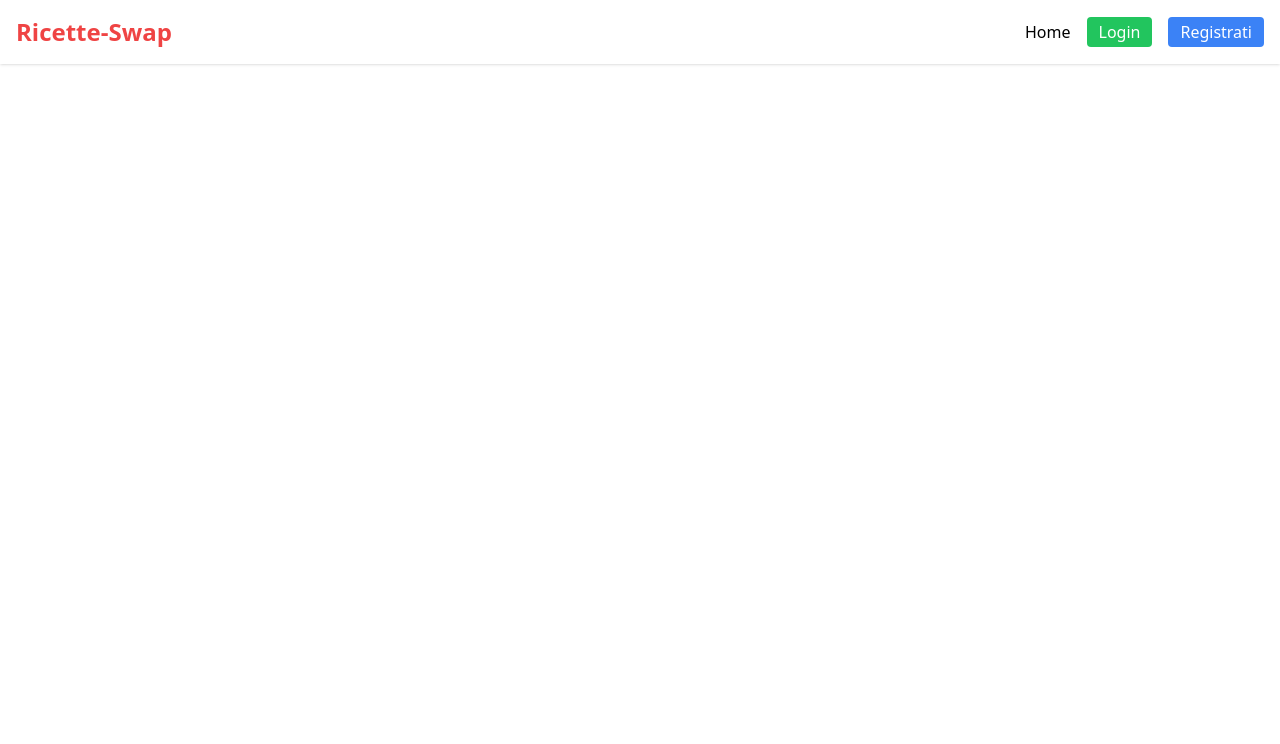
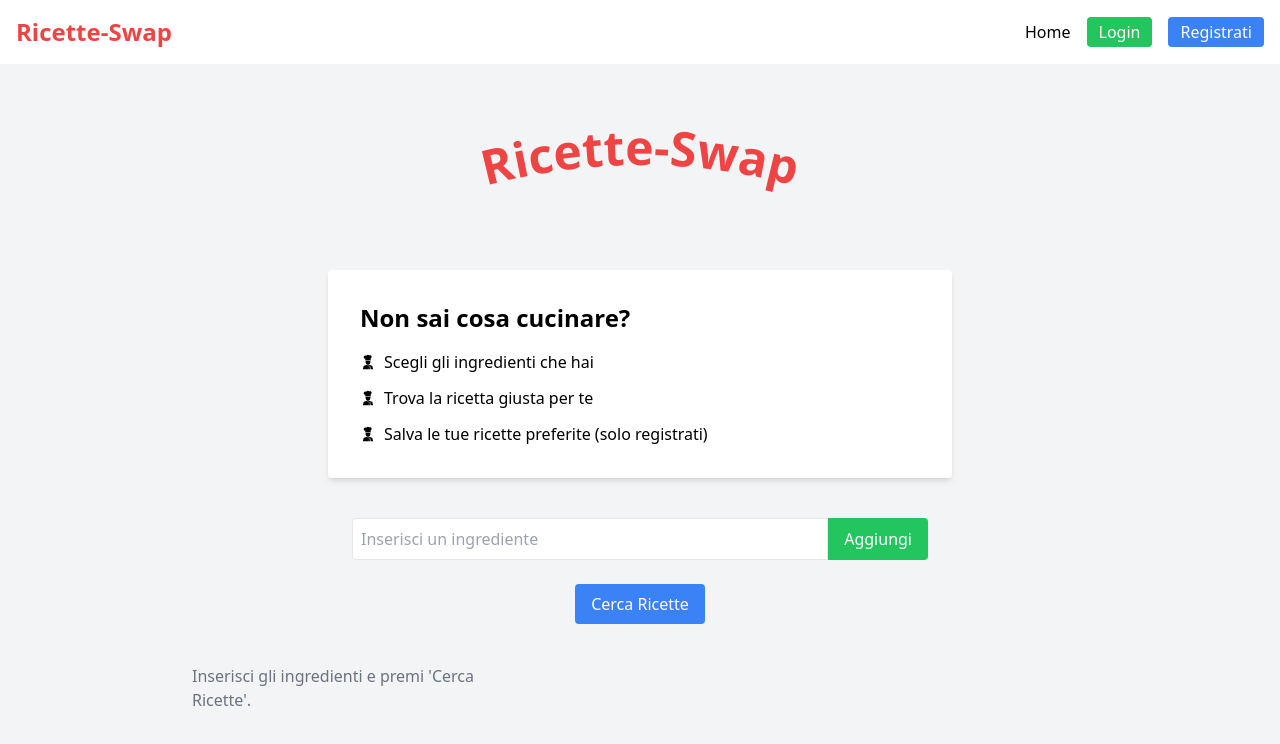
Before and after one commit to SalvatoreGianquinto/ricette-swap1, a React (Vite) app in the folder frontend/: page / in a window 1280 px wide. Shown: the top 744 px of the page. Built offline with nearby package versions, Linux system fonts and the light colour scheme; what pocketbase would draw is missing.

Commit message:
homepage
da fixare alcune cose

```diff
--- a/frontend/src/App.jsx
+++ b/frontend/src/App.jsx
@@ -2,6 +2,7 @@ import { BrowserRouter, Routes, Route } from "react-router-dom"
 import Login from "./components/Login"
 import Register from "./components/Register"
 import Layout from "./components/Layout"
+import Homepage from "./components/Homepage"
 
 function App() {
   const user = null
@@ -12,6 +13,7 @@ function App() {
         <Routes>
           <Route path="/login" element={<Login />} />
           <Route path="/register" element={<Register />} />
+          <Route path="/" element={<Homepage />} />
         </Routes>
       </Layout>
     </BrowserRouter>
--- /dev/null
+++ b/frontend/src/components/Homepage.jsx
@@ -0,0 +1,136 @@
+import { useState } from "react"
+import { GiCook } from "react-icons/gi"
+
+const Homepage = function () {
+  const [ingredient, setIngredient] = useState("")
+  const [ingredients, setIngredients] = useState([])
+  const [recipes, setRecipes] = useState([])
+
+  const addIngredient = () => {
+    if (ingredient && !ingredients.includes(ingredient)) {
+      setIngredients([...ingredients, ingredient])
+      setIngredient("")
+    }
+  }
+
+  const removeIngredient = (ing) => {
+    setIngredients(ingredients.filter((i) => i !== ing))
+  }
+
+  const searchRecipes = async () => {
+    if (ingredients.length === 0) return
+    try {
+      const response = await fetch("http://localhost:3001/api/recipes", {
+        method: "POST",
+        headers: { "Content-Type": "application/json" },
+        body: JSON.stringify({ ingredients }),
+      })
+      const data = await response.json()
+      console.log("Dati ricevuti dal server:", data)
+      setRecipes(Array.isArray(data) ? data : [])
+    } catch (err) {
+      console.error("Errore nel fetch:", err)
+      setRecipes([])
+    }
+  }
+
+  return (
+    <div className="w-full min-h-screen bg-gray-100 flex flex-col items-center p-4">
+      {/* Titolo curvo */}
+      <div className="mb-10">
+        <svg width="500" height="150" viewBox="0 0 500 80">
+          <path id="curve" fill="transparent" d="M10,100 Q250,0 490,100" />
+          <text fill="#ef4444" fontSize="48" fontWeight="bold">
+            <textPath href="#curve" startOffset="50%" textAnchor="middle">
+              Ricette-Swap
+            </textPath>
+          </text>
+        </svg>
+      </div>
+
+      <div className="w-full md:w-1/2 bg-white backdrop-blur-md p-8 rounded shadow-md">
+        <h2 className="text-2xl font-bold mb-4">Non sai cosa cucinare?</h2>
+        <p className="flex items-center mb-3">
+          <GiCook className="mr-2" /> Scegli gli ingredienti che hai
+        </p>
+        <p className="flex items-center mb-3">
+          <GiCook className="mr-2" /> Trova la ricetta giusta per te
+        </p>
+        <p className="flex items-center">
+          <GiCook className="mr-2" /> Salva le tue ricette preferite (solo
+          registrati)
+        </p>
+      </div>
+
+      <div className="flex flex-col items-center mb-6 w-full max-w-xl mt-10">
+        <div className="flex w-full mb-2">
+          <input
+            type="text"
+            placeholder="Inserisci un ingrediente"
+            value={ingredient}
+            onChange={(e) => setIngredient(e.target.value)}
+            className="flex-1 p-2 border rounded-l"
+          />
+          <button
+            type="button"
+            onClick={addIngredient}
+            className="bg-green-500 text-white px-4 rounded-r hover:bg-green-600"
+          >
+            Aggiungi
+          </button>
+        </div>
+
+        <div className="flex flex-wrap gap-2 mb-2">
+          {ingredients.map((ing, i) => (
+            <span
+              key={i}
+              className="bg-gray-200 px-3 py-1 rounded flex items-center"
+            >
+              {ing}
+              <button
+                onClick={() => removeIngredient(ing)}
+                className="ml-2 text-red-500 font-bold"
+              >
+                ×
+              </button>
+            </span>
+          ))}
+        </div>
+
+        <button
+          type="button"
+          onClick={searchRecipes}
+          className="bg-blue-500 text-white py-2 px-4 rounded hover:bg-blue-600 mt-2"
+        >
+          Cerca Ricette
+        </button>
+      </div>
+
+      <div className="w-full max-w-4xl grid grid-cols-1 md:grid-cols-2 lg:grid-cols-3 gap-4">
+        {Array.isArray(recipes) && recipes.length > 0 ? (
+          recipes.map((recipe) => (
+            <div
+              key={recipe.id}
+              className="bg-white rounded shadow p-4 flex flex-col items-center"
+            >
+              <img
+                src={recipe.image}
+                alt={recipe.title}
+                className="w-full h-40 object-cover rounded mb-2"
+              />
+              <h3 className="font-bold text-lg text-center">{recipe.title}</h3>
+            </div>
+          ))
+        ) : (
+          <p className="text-gray-500 mt-4">
+            {ingredients.length === 0
+              ? "Inserisci gli ingredienti e premi 'Cerca Ricette'."
+              : "Nessuna ricetta trovata."}
+          </p>
+        )}
+      </div>
+    </div>
+  )
+}
+
+export default Homepage
```
Also changed, not shown: 1 other file (tests, documents, lock files or other folders).
